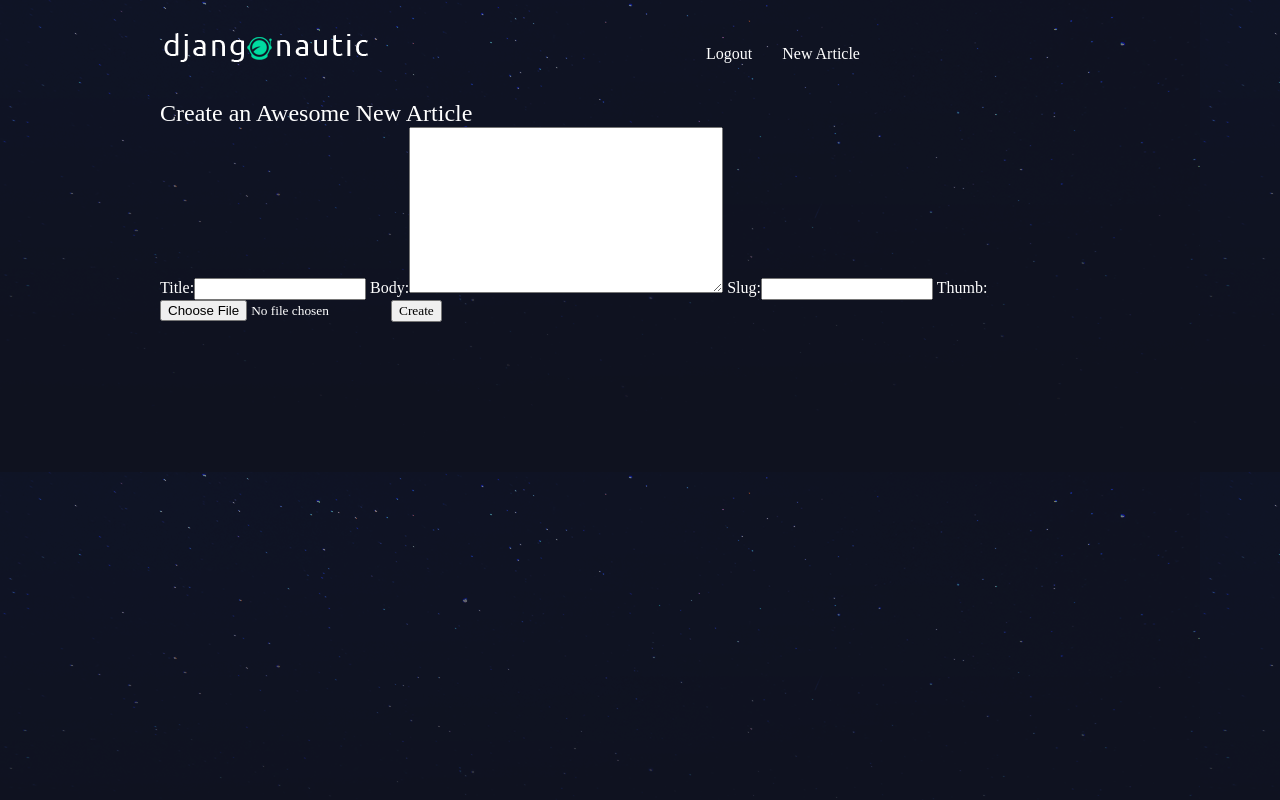
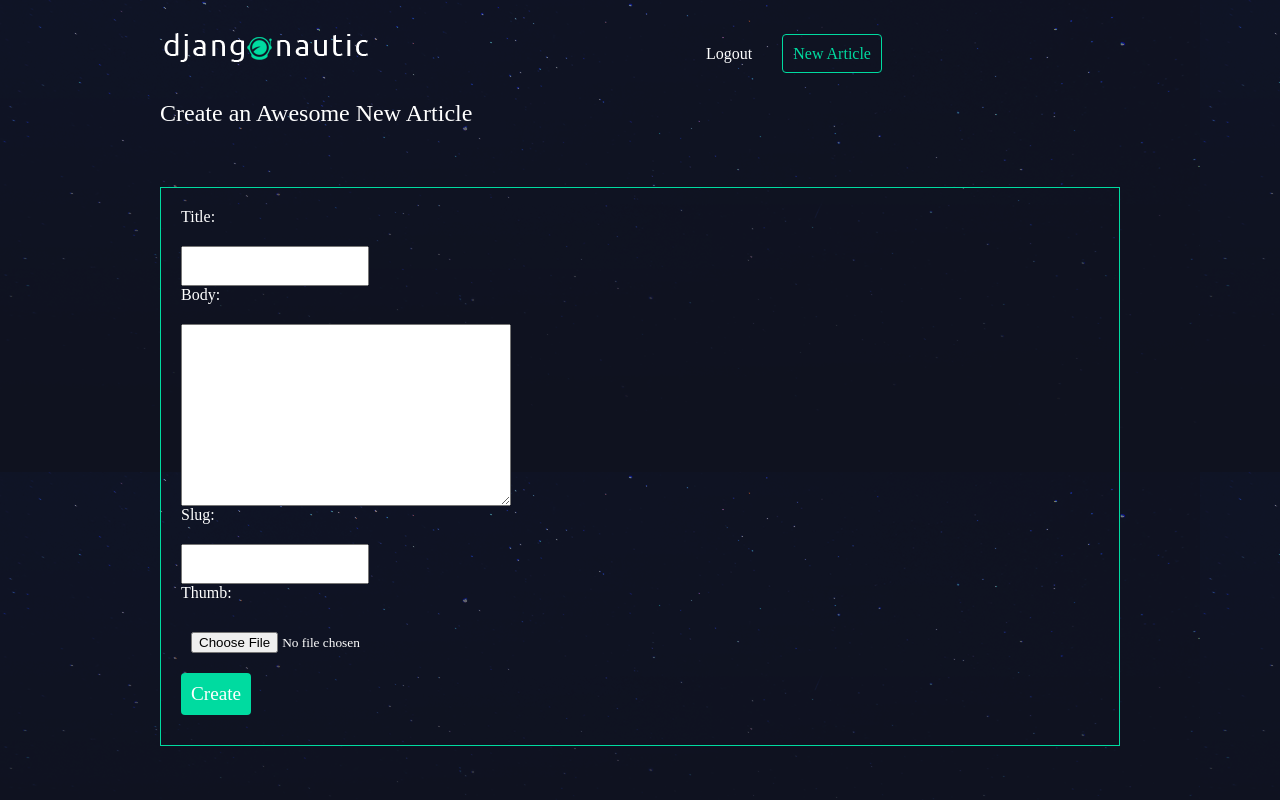
Before and after one commit to DWallDev/djangotutorial, a Django app: page /articles/create/ in a window 1280 px wide. Run offline with Django 3.2, Linux system fonts and the light colour scheme; the visitor is signed in with stand-in values (Sample User, id 1); parts of the project's set-up code (start-up, migrations or seed data) failed here and were passed over.

Commit message:
Tutorial 31 part 2

```diff
--- a/djangohive/assets/styles.css
+++ b/djangohive/assets/styles.css
@@ -99,3 +99,53 @@ nav button{
 .article-detail .article p{
     text-align: center;
 }
+
+
+.site-form{
+    margin-top: 60px;
+    border: 1px solid #00dba0;
+    padding: 20px;
+}
+
+.site-form input, .site-form textarea{
+    display: block;
+    margin: 20px 0 0 0;
+    padding: 10px;
+}
+
+a.highlight{
+    border: 1px solid #00dba0;
+    padding: 10px;
+    border-radius: 4px;
+    color: #00dba0;
+}
+
+.helptext, .helptext ul{
+    margin: 0 auto 20px;
+    color: #bbb;
+    font-size: 0.9em;
+    display: block;
+}
+
+.errorlist li{
+    padding: 10px;
+    list-style-type: none;
+    border: 1px solid #ff5722;
+    color: #ff5722;
+    margin: 10px 0;
+}
+
+.errorlist{
+    padding: 0;
+}
+
+
+.site-form input[type="submit"]{
+    background: #00dba0;
+    border: 0;
+    color: #fff;
+    font-size: 1.2em;
+    border-radius: 4px;
+    margin: 10px 0;
+
+}
```
